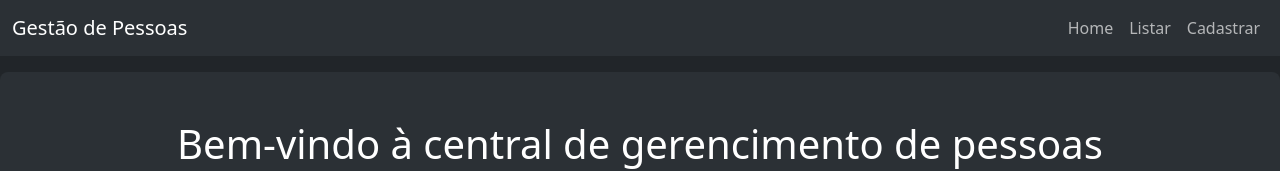
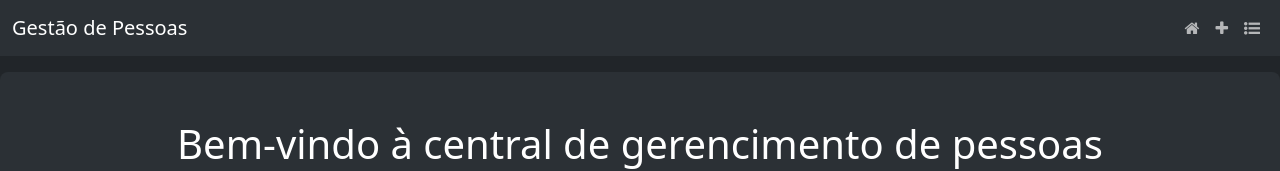
Before and after one commit to yuricn0/api-pessoas-contatos-frontend, an Angular app: page / in a window 1280 px wide. Shown: the top 171 px of the page. Built offline with nearby package versions, Linux system fonts and the light colour scheme; no server answers.

Commit message:
Organizando header component

```diff
--- a/src/app/components/header/header.component.html
+++ b/src/app/components/header/header.component.html
@@ -15,13 +15,19 @@
     <div class="collapse navbar-collapse" id="navbarSupportedContent">
       <ul class="navbar-nav ms-auto">
         <li class="nav-item">
-          <a class="nav-link" routerLink="/">Home</a>
+          <a class="nav-link" routerLink="/">
+            <i class="fa fa-home" aria-hidden="true" title="Home"></i>
+          </a>
         </li>
         <li class="nav-item">
-          <a class="nav-link" routerLink="/pessoas">Listar</a>
+          <a class="nav-link" routerLink="/cadastrar-pessoa">
+            <i class="fa fa-plus" aria-hidden="true" title="Cadastrar"></i>
+          </a>
         </li>
         <li class="nav-item">
-          <a class="nav-link" routerLink="/cadastrar-pessoa">Cadastrar</a>
+          <a class="nav-link" routerLink="/pessoas"
+            ><i class="fa fa-list-ul" aria-hidden="true"></i
+          ></a>
         </li>
       </ul>
     </div>
```
